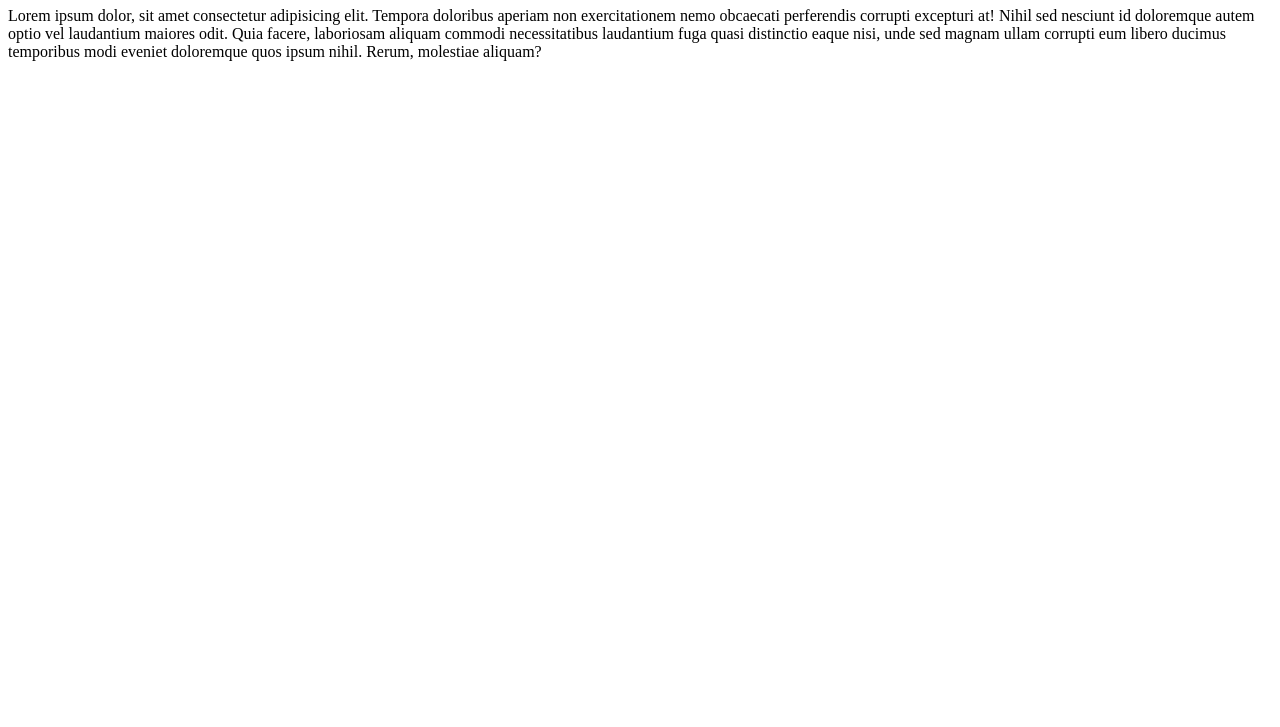
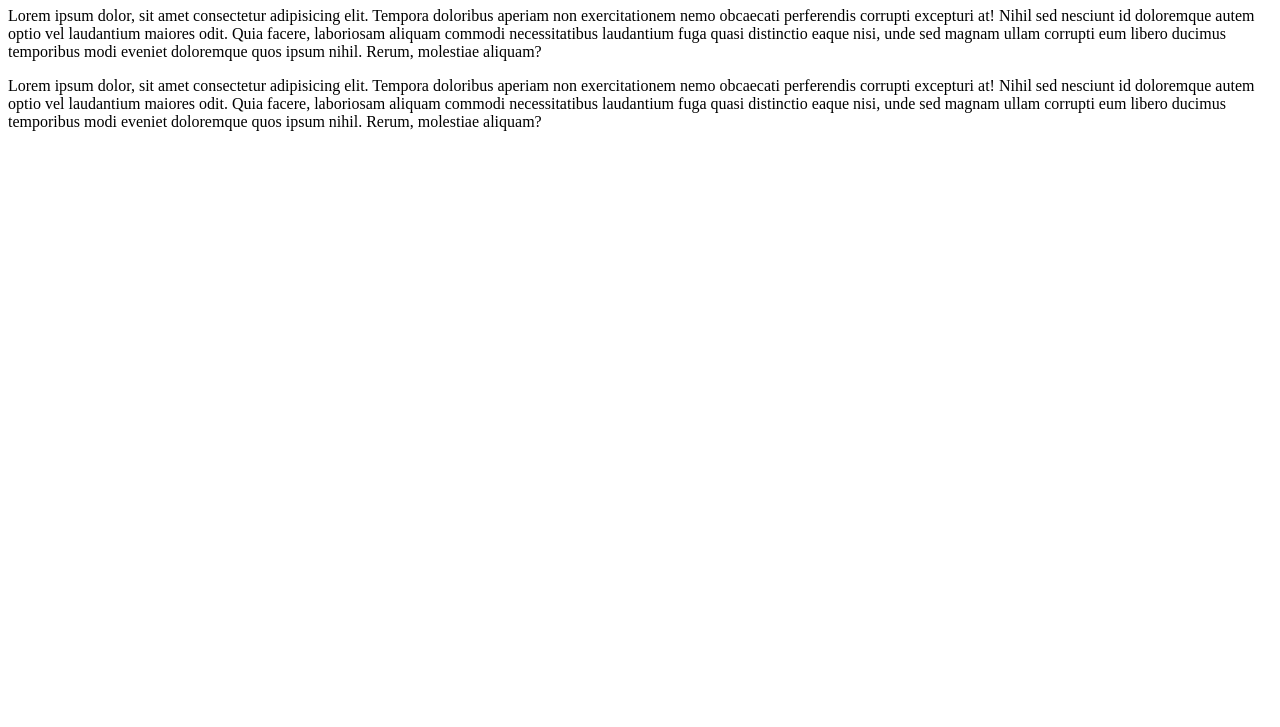
Before and after one commit to SegoleneH/exercice-git-advanced, a plain HTML site: page index.html in a window 1280 px wide. Shown: the part 73-800 px from the top of the page. Drawn offline with Linux system fonts and the light colour scheme.

Commit message:
màj index.html

```diff
--- a/index.html
+++ b/index.html
@@ -16,6 +16,18 @@
                 Quia facere, laboriosam aliquam commodi necessitatibus laudantium fuga quasi distinctio eaque nisi, unde sed magnam ullam corrupti eum libero ducimus temporibus modi eveniet doloremque quos ipsum nihil. Rerum, molestiae aliquam?
             </span>
         </p>
+        <p>
+            <span>
+                Lorem ipsum dolor, sit amet consectetur adipisicing elit. Tempora doloribus aperiam non exercitationem nemo
+                obcaecati perferendis corrupti excepturi at! Nihil sed nesciunt id doloremque autem optio vel laudantium maiores
+                odit.
+            </span>
+            <span>
+                Quia facere, laboriosam aliquam commodi necessitatibus laudantium fuga quasi distinctio eaque nisi, unde sed
+                magnam ullam corrupti eum libero ducimus temporibus modi eveniet doloremque quos ipsum nihil. Rerum, molestiae
+                aliquam?
+            </span>
+        </p>
     </main>
 </body>
 </html>
```
